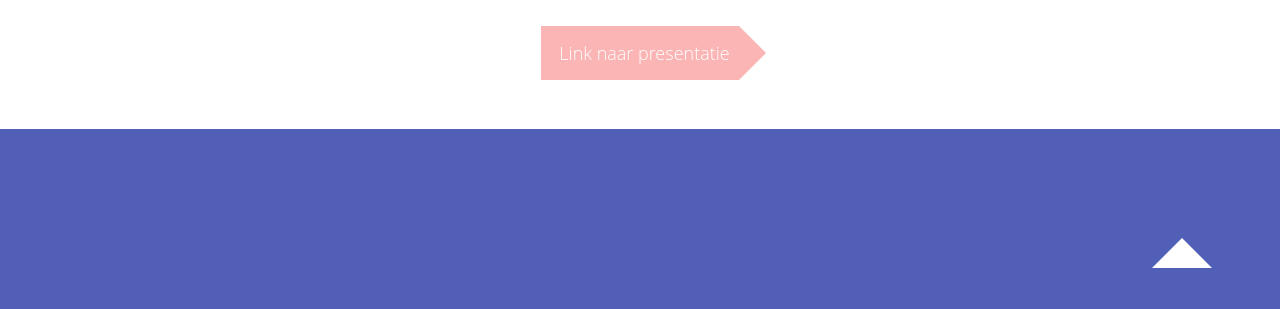
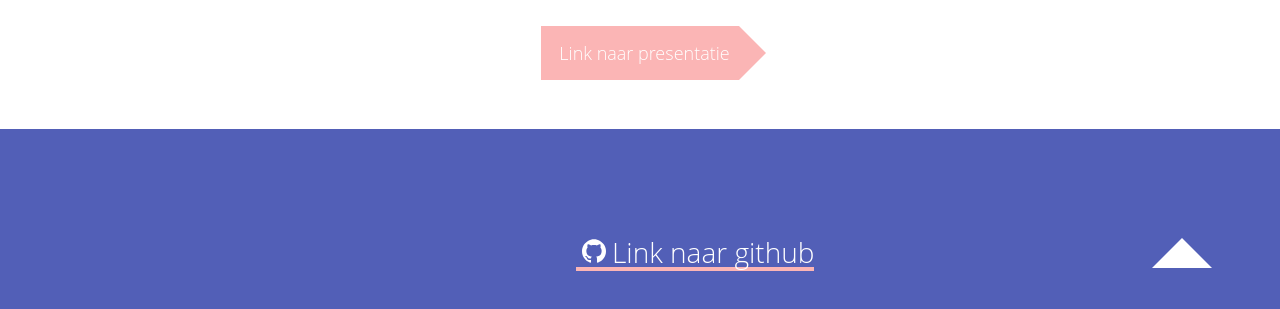
Before and after one commit to jurrianlammerts/fuego-onepager, a Gatsby site: page / in a window 1280 px wide. Shown: the part 10601-10910 px from the top of the page. Built offline with nearby package versions, Linux system fonts and the light colour scheme; Gatsby itself is replaced by a stand-in of ours; a web font is replaced by a local one.

Commit message:
Added github link

```diff
--- /dev/null
+++ b/src/components/svg/github.js
@@ -0,0 +1,63 @@
+import React from "react"
+import styled from "styled-components"
+
+const Logo = ({ size }) => {
+  return (
+    <SVG
+      version="1.1"
+      id="Capa_1"
+      x="0px"
+      y="0px"
+      width="24px"
+      height="24px"
+      viewBox="0 0 438.549 438.549"
+      fill="#fff"
+    >
+      <g>
+        <path
+          d="M409.132,114.573c-19.608-33.596-46.205-60.194-79.798-79.8C295.736,15.166,259.057,5.365,219.271,5.365
+		c-39.781,0-76.472,9.804-110.063,29.408c-33.596,19.605-60.192,46.204-79.8,79.8C9.803,148.168,0,184.854,0,224.63
+		c0,47.78,13.94,90.745,41.827,128.906c27.884,38.164,63.906,64.572,108.063,79.227c5.14,0.954,8.945,0.283,11.419-1.996
+		c2.475-2.282,3.711-5.14,3.711-8.562c0-0.571-0.049-5.708-0.144-15.417c-0.098-9.709-0.144-18.179-0.144-25.406l-6.567,1.136
+		c-4.187,0.767-9.469,1.092-15.846,1c-6.374-0.089-12.991-0.757-19.842-1.999c-6.854-1.231-13.229-4.086-19.13-8.559
+		c-5.898-4.473-10.085-10.328-12.56-17.556l-2.855-6.57c-1.903-4.374-4.899-9.233-8.992-14.559
+		c-4.093-5.331-8.232-8.945-12.419-10.848l-1.999-1.431c-1.332-0.951-2.568-2.098-3.711-3.429c-1.142-1.331-1.997-2.663-2.568-3.997
+		c-0.572-1.335-0.098-2.43,1.427-3.289c1.525-0.859,4.281-1.276,8.28-1.276l5.708,0.853c3.807,0.763,8.516,3.042,14.133,6.851
+		c5.614,3.806,10.229,8.754,13.846,14.842c4.38,7.806,9.657,13.754,15.846,17.847c6.184,4.093,12.419,6.136,18.699,6.136
+		c6.28,0,11.704-0.476,16.274-1.423c4.565-0.952,8.848-2.383,12.847-4.285c1.713-12.758,6.377-22.559,13.988-29.41
+		c-10.848-1.14-20.601-2.857-29.264-5.14c-8.658-2.286-17.605-5.996-26.835-11.14c-9.235-5.137-16.896-11.516-22.985-19.126
+		c-6.09-7.614-11.088-17.61-14.987-29.979c-3.901-12.374-5.852-26.648-5.852-42.826c0-23.035,7.52-42.637,22.557-58.817
+		c-7.044-17.318-6.379-36.732,1.997-58.24c5.52-1.715,13.706-0.428,24.554,3.853c10.85,4.283,18.794,7.952,23.84,10.994
+		c5.046,3.041,9.089,5.618,12.135,7.708c17.705-4.947,35.976-7.421,54.818-7.421s37.117,2.474,54.823,7.421l10.849-6.849
+		c7.419-4.57,16.18-8.758,26.262-12.565c10.088-3.805,17.802-4.853,23.134-3.138c8.562,21.509,9.325,40.922,2.279,58.24
+		c15.036,16.18,22.559,35.787,22.559,58.817c0,16.178-1.958,30.497-5.853,42.966c-3.9,12.471-8.941,22.457-15.125,29.979
+		c-6.191,7.521-13.901,13.85-23.131,18.986c-9.232,5.14-18.182,8.85-26.84,11.136c-8.662,2.286-18.415,4.004-29.263,5.146
+		c9.894,8.562,14.842,22.077,14.842,40.539v60.237c0,3.422,1.19,6.279,3.572,8.562c2.379,2.279,6.136,2.95,11.276,1.995
+		c44.163-14.653,80.185-41.062,108.068-79.226c27.88-38.161,41.825-81.126,41.825-128.906
+		C438.536,184.851,428.728,148.168,409.132,114.573z"
+        />
+      </g>
+      <g />
+      <g />
+      <g />
+      <g />
+      <g />
+      <g />
+      <g />
+      <g />
+      <g />
+      <g />
+      <g />
+      <g />
+      <g />
+      <g />
+      <g />
+    </SVG>
+  )
+}
+
+const SVG = styled.svg`
+  margin: 0 6px;
+`
+
+export default Logo
--- a/src/pages/index.js
+++ b/src/pages/index.js
@@ -14,6 +14,7 @@
 import IconOne from "../components/svg/icons/one"
 import IconTwo from "../components/svg/icons/two"
 import IconThree from "../components/svg/icons/three"
+import GithubLogo from "../components/svg/github"
 
 const GlobalStyles = createGlobalStyle`
   html {
@@ -111,8 +112,6 @@
 
   render() {
     const { data } = this.props
-    console.log(this.state)
-    console.log(data)
     return (
       <>
         <GlobalStyles />
@@ -364,6 +363,12 @@
           </a>
         </Testing>
         <Footer>
+          <div className="footer-container">
+            <a className="link" href="https://github.com/GuidovdRiet/blackbox">
+              <GithubLogo />
+              Link naar github
+            </a>
+          </div>
           <button onClick={() => this.scrollToTop()}>
             <i className="arrow-up" />
           </button>
@@ -637,8 +642,17 @@
   width: 100%;
   height: 200px;
   background-color: #525fb7;
+  bottom: 0;
   position: absolute;
-  bottom: 0;
+  a {
+    position: relative;
+    top: 100px;
+    left: 45%;
+    transform: translateX(-50%);
+    font-size: 28px;
+    color: white;
+  }
+
   button {
     position: absolute;
     right: 0;
@@ -823,6 +837,13 @@
         }
       }
     }
+    # github: file(relativePath: { eq: "github.svg" }) {
+    #   childImageSharp {
+    #     fixed(width: 250, height: 250) {
+    #       ...GatsbyImageSharpFixed
+    #     }
+    #   }
+    # }
   }
 `
 
```
